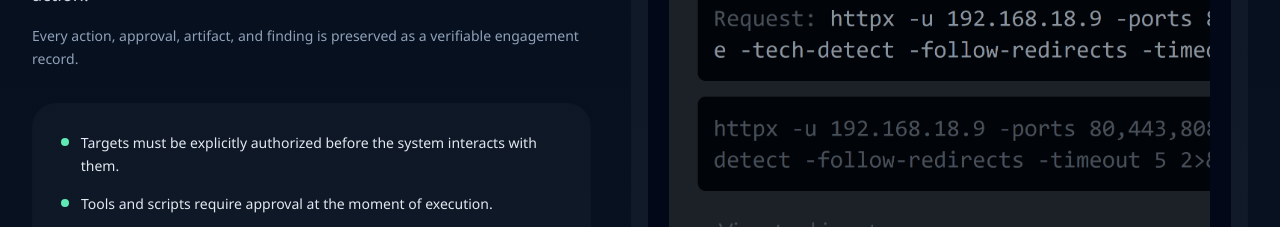
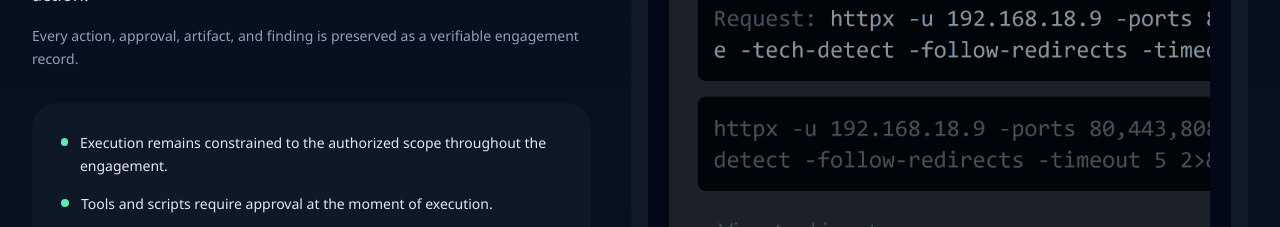
Before and after one commit to GainSec/battlereadyarmor-pilot, a Next.js app: page / in a window 1280 px wide. Shown: the part 1820-2047 px from the top of the page. Built offline with nearby package versions, Linux system fonts and the light colour scheme; no server answers.

Commit message:
feat: refine runtime control scope language

```diff
--- a/app/page.tsx
+++ b/app/page.tsx
@@ -263,7 +263,7 @@ export default function Marketing2() {
               <div className="mt-8 rounded-3xl border border-white/20 bg-white/[0.08] p-7 shadow-[0_10px_30px_rgba(0,0,0,0.18)] sm:border-white/10 sm:bg-white/[0.03] sm:shadow-none">
                 <div className="grid gap-4">
                   {[
-                    "Targets must be explicitly authorized before the system interacts with them.",
+                    "Execution remains constrained to the authorized scope throughout the engagement.",
                     "Tools and scripts require approval at the moment of execution.",
                     "Sensitive values can be masked before they reach automated agents.",
                     "The system does not depend on a specific model or tool stack.",
```
